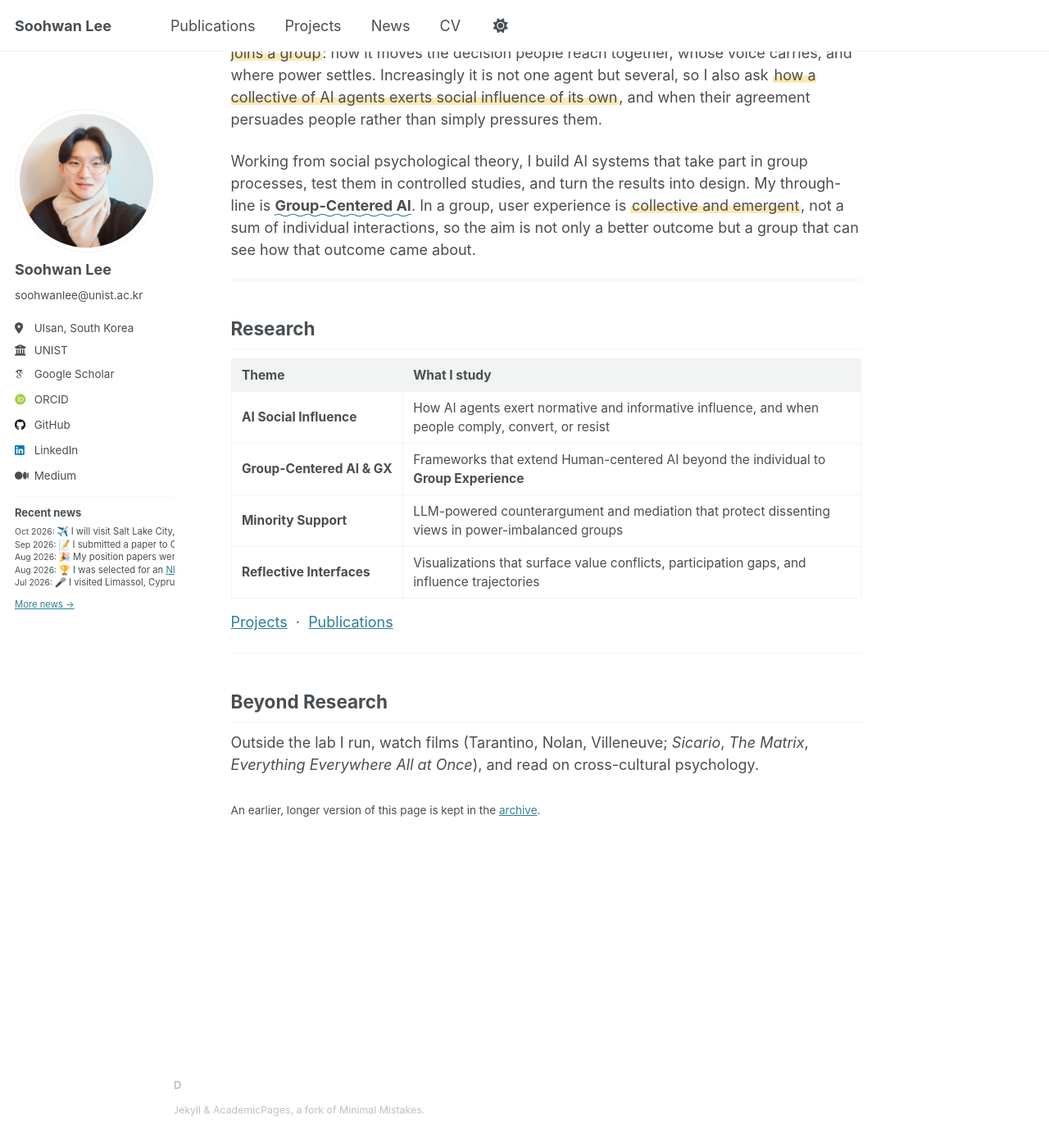
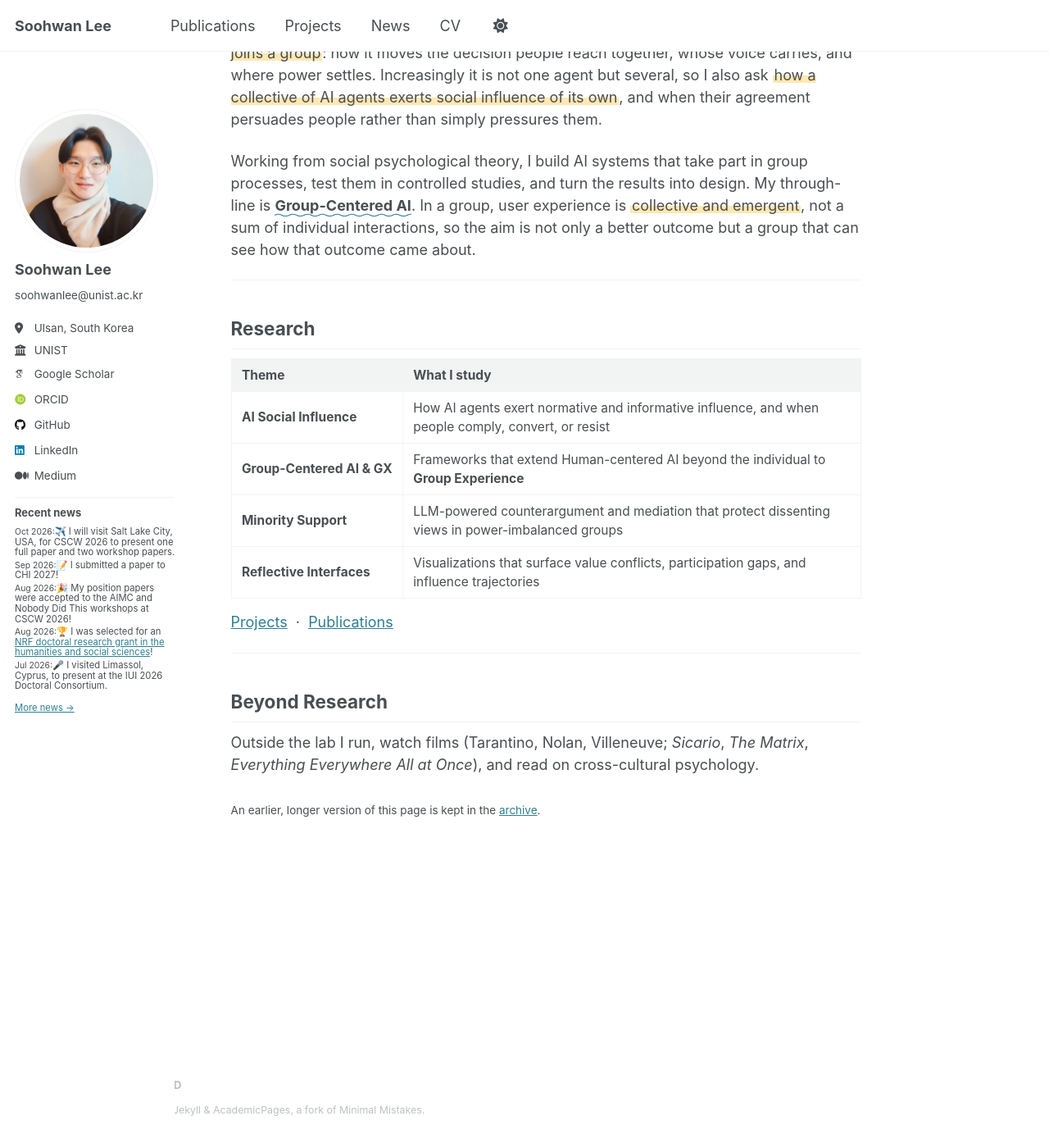
Before and after one commit to Soohwan-Lee/soohwan-lee.github.io, a Jekyll site: the page built from _pages/about.md, in a window 1280 px wide and 1400 px high, scrolled down 368 px. Shown: the whole window at 82% size. Built offline with Jekyll 4.4.1, drawn with Linux system fonts in a browser that asks for light colours; some web fonts are replaced.

Commit message:
fix(news): wrap recent updates within the sidebar

```diff
--- a/_includes/news-sidebar.html
+++ b/_includes/news-sidebar.html
@@ -2,7 +2,7 @@
 <section class="sidebar-news" aria-labelledby="sidebar-news-title">
   <h2 id="sidebar-news-title">Recent news</h2>
   {% if recent_news.size > 0 %}
-    <ul class="sidebar-news__list" tabindex="0" aria-label="Recent news, scroll horizontally to read full updates">
+    <ul class="sidebar-news__list">
       {% for item in recent_news limit:5 %}
         <li>
           <time datetime="{{ item.date | date: '%Y-%m-%d' }}">{% if item.date_precision == 'month' %}{{ item.date | date: '%b %Y' }}{% else %}{{ item.date | date: '%d %b %Y' }}{% endif %}:</time>
--- a/_sass/layout/_news.scss
+++ b/_sass/layout/_news.scss
@@ -14,14 +14,10 @@
     margin: 0;
     padding: 0;
     list-style: none;
-    overflow-x: auto;
     padding-bottom: 0.25rem;
 
     li {
-      display: flex;
-      align-items: baseline;
-      gap: 0.25em;
-      white-space: nowrap;
+      white-space: normal;
       margin: 0;
       font-size: 0.625rem;
       line-height: 1.12;
@@ -33,15 +29,14 @@
   }
 
   time {
-    flex: 0 0 auto;
     display: inline;
+    white-space: nowrap;
     margin: 0;
     font-size: 0.575rem;
     color: var(--global-text-color);
   }
 
   &__text {
-    flex: 0 0 auto;
     display: inline;
   }
 
```
